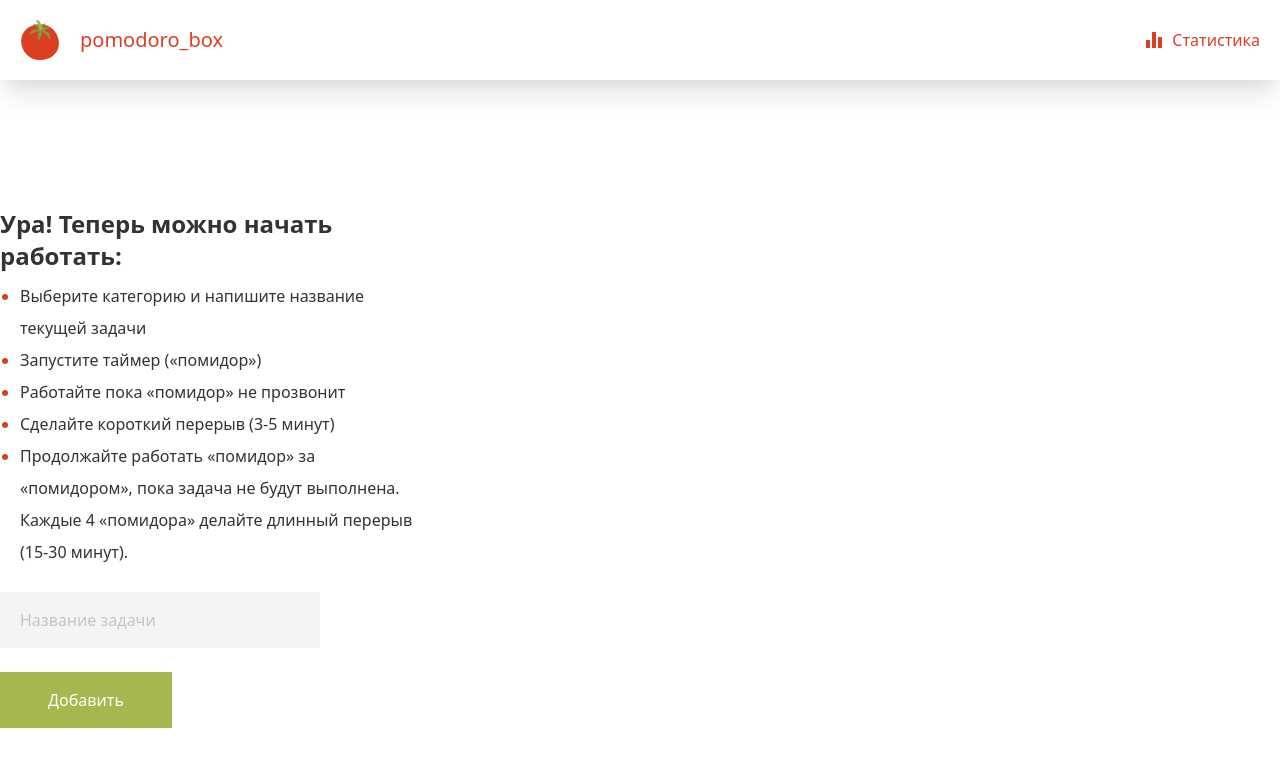
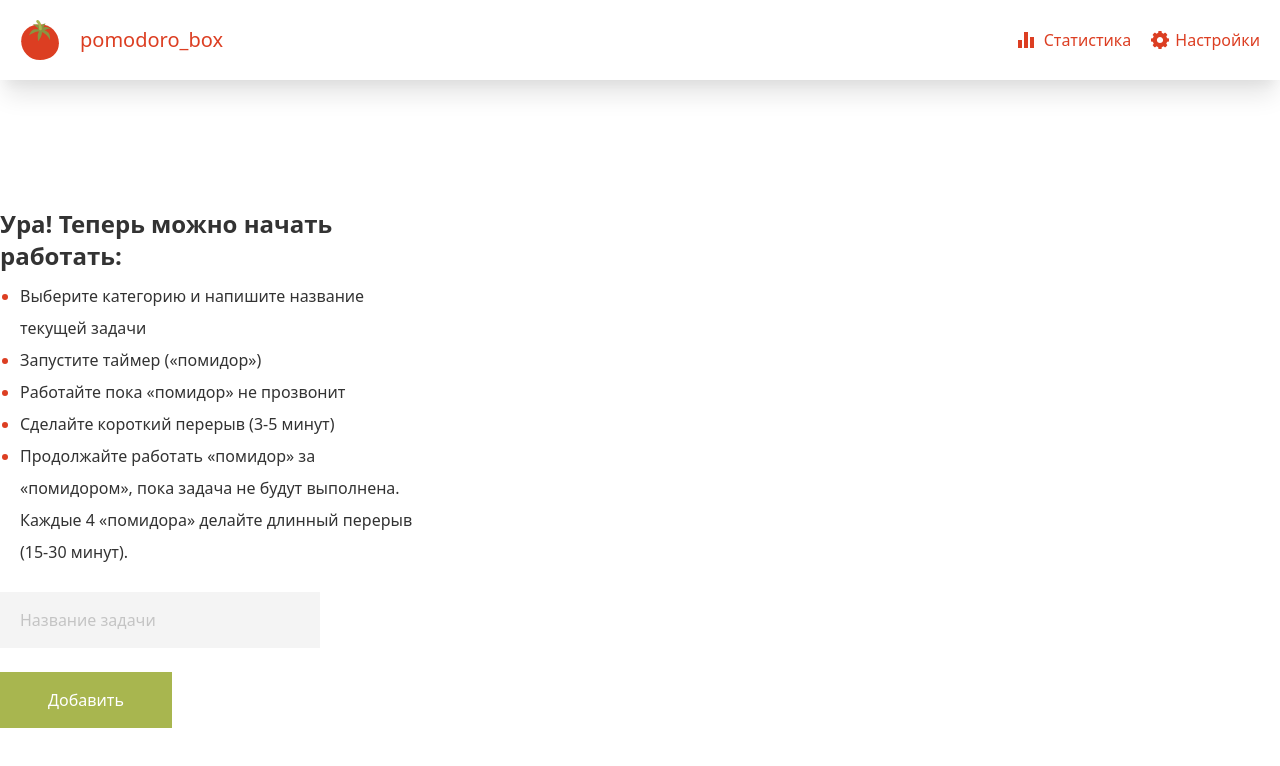
Before and after one commit to Ant1p0w/pomodoro_box, a React (Create React App) app: page / in a window 1280 px wide. Shown: the top 766 px of the page. Built offline with nearby package versions, Linux system fonts and the light colour scheme.

Commit message:
update routing/layout

```diff
--- a/src/App.tsx
+++ b/src/App.tsx
@@ -5,6 +5,7 @@
 import {ConfigPage} from './pages/ConfigPage';
 import {useAppDispatch} from "./hooks";
 import {setCurrentDateEmptyItem} from "./features/tasks/statSlice";
+import {Layout} from "./components/Layout";
 
 function App() {
     const dispatch = useAppDispatch();
@@ -15,8 +16,8 @@
     }, []);
 
     return (
-        <div className={'font-sans'}>
-            <BrowserRouter>
+        <BrowserRouter>
+            <Layout>
                 <Switch>
                     <Route path="/stat">
                         <StatPage/>
@@ -28,8 +29,8 @@
                         <HomePage/>
                     </Route>
                 </Switch>
-            </BrowserRouter>
-        </div>
+            </Layout>
+        </BrowserRouter>
     );
 }
 
--- a/src/components/Layout/Header/Header.tsx
+++ b/src/components/Layout/Header/Header.tsx
@@ -1,9 +1,11 @@
 import React from 'react';
 import LogoIcon from '../../../assets/svg/logo.svg'
+import {Link} from 'react-router-dom';
 
 export function Header() {
     return (
-        <header className={'mb-32 px-5 py-5 shadow-xl flex items-center justify-between'}>
+        <header className={'mb-32 px-5 py-5 shadow-xl flex items-center'}>
+            <Link to="/">
                 <div className={'flex items-center'}>
                     <div>
                         <img src={LogoIcon} className={'mr-5'}/>
@@ -12,14 +14,41 @@
                         pomodoro_box
                     </div>
                 </div>
+            </Link>
+            <Link to="/stat" className={'ml-auto mr-5'}>
                 <div className={'flex items-center'}>
-                <svg className={'mr-1.5'} width="24" height="24" viewBox="0 0 24 24" fill="none" xmlns="http://www.w3.org/2000/svg">
+                    <svg className={'mr-1.5'} width="24" height="24" viewBox="0 0 24 24" fill="none"
+                         xmlns="http://www.w3.org/2000/svg">
                         <path d="M10 20H14V4H10V20ZM4 20H8V12H4V20ZM16 9V20H20V9H16Z" fill="#DC3E22"/>
                     </svg>
                     <span className={'text-red-500'}>
                         Статистика
                     </span>
                 </div>
+            </Link>
+            <Link to="/config">
+                <div className={'flex items-center'}>
+                    <svg className={'mr-1.5'} width="18" height="18" viewBox="0 0 45.973 45.973" fill="#DC3E22"
+                         xmlns="http://www.w3.org/2000/svg">
+                        <path d="M43.454,18.443h-2.437c-0.453-1.766-1.16-3.42-2.082-4.933l1.752-1.756c0.473-0.473,0.733-1.104,0.733-1.774
+			c0-0.669-0.262-1.301-0.733-1.773l-2.92-2.917c-0.947-0.948-2.602-0.947-3.545-0.001l-1.826,1.815
+			C30.9,6.232,29.296,5.56,27.529,5.128V2.52c0-1.383-1.105-2.52-2.488-2.52h-4.128c-1.383,0-2.471,1.137-2.471,2.52v2.607
+			c-1.766,0.431-3.38,1.104-4.878,1.977l-1.825-1.815c-0.946-0.948-2.602-0.947-3.551-0.001L5.27,8.205
+			C4.802,8.672,4.535,9.318,4.535,9.978c0,0.669,0.259,1.299,0.733,1.772l1.752,1.76c-0.921,1.513-1.629,3.167-2.081,4.933H2.501
+			C1.117,18.443,0,19.555,0,20.935v4.125c0,1.384,1.117,2.471,2.501,2.471h2.438c0.452,1.766,1.159,3.43,2.079,4.943l-1.752,1.763
+			c-0.474,0.473-0.734,1.106-0.734,1.776s0.261,1.303,0.734,1.776l2.92,2.919c0.474,0.473,1.103,0.733,1.772,0.733
+			s1.299-0.261,1.773-0.733l1.833-1.816c1.498,0.873,3.112,1.545,4.878,1.978v2.604c0,1.383,1.088,2.498,2.471,2.498h4.128
+			c1.383,0,2.488-1.115,2.488-2.498v-2.605c1.767-0.432,3.371-1.104,4.869-1.977l1.817,1.812c0.474,0.475,1.104,0.735,1.775,0.735
+			c0.67,0,1.301-0.261,1.774-0.733l2.92-2.917c0.473-0.472,0.732-1.103,0.734-1.772c0-0.67-0.262-1.299-0.734-1.773l-1.75-1.77
+			c0.92-1.514,1.627-3.179,2.08-4.943h2.438c1.383,0,2.52-1.087,2.52-2.471v-4.125C45.973,19.555,44.837,18.443,43.454,18.443z
+			 M22.976,30.85c-4.378,0-7.928-3.517-7.928-7.852c0-4.338,3.55-7.85,7.928-7.85c4.379,0,7.931,3.512,7.931,7.85
+			C30.906,27.334,27.355,30.85,22.976,30.85z"/>
+                    </svg>
+                    <span className={'text-red-500'}>
+                        Настройки
+                    </span>
+                </div>
+            </Link>
         </header>
     );
 }
--- a/src/components/Layout/Layout.tsx
+++ b/src/components/Layout/Layout.tsx
@@ -8,12 +8,12 @@
 
 export function Layout({children}: ILayoutProps) {
     return (
-        <>
+        <div className={'font-sans'}>
             <Header/>
             <main className={'container mx-auto mb-6'}>
                 {children}
             </main>
             <div id="modal-portal"/>
-        </>
+        </div>
     );
 }
--- a/src/pages/HomePage/HomePage.tsx
+++ b/src/pages/HomePage/HomePage.tsx
@@ -8,11 +8,9 @@
     const tasksList = useAppSelector(state => state.tasks.items);
 
     return (
-        <Layout>
-            <div className={'grid xl:grid-cols-3 gap-4'}>
-                <TasksListContainer/>
-                {tasksList.length > 0 && <TaskContainer/>}
-            </div>
-        </Layout>
+        <div className={'grid xl:grid-cols-3 gap-4'}>
+            <TasksListContainer/>
+            {tasksList.length > 0 && <TaskContainer/>}
+        </div>
     );
 }
--- a/src/pages/StatPage/StatPage.tsx
+++ b/src/pages/StatPage/StatPage.tsx
@@ -1,9 +1,10 @@
 import React from 'react';
+
 
 export function StatPage() {
     return (
-        <main>
+        <>
             123
-        </main>
+        </>
     );
 }
```
Lines whose indentation alone changed are shown as unchanged.
